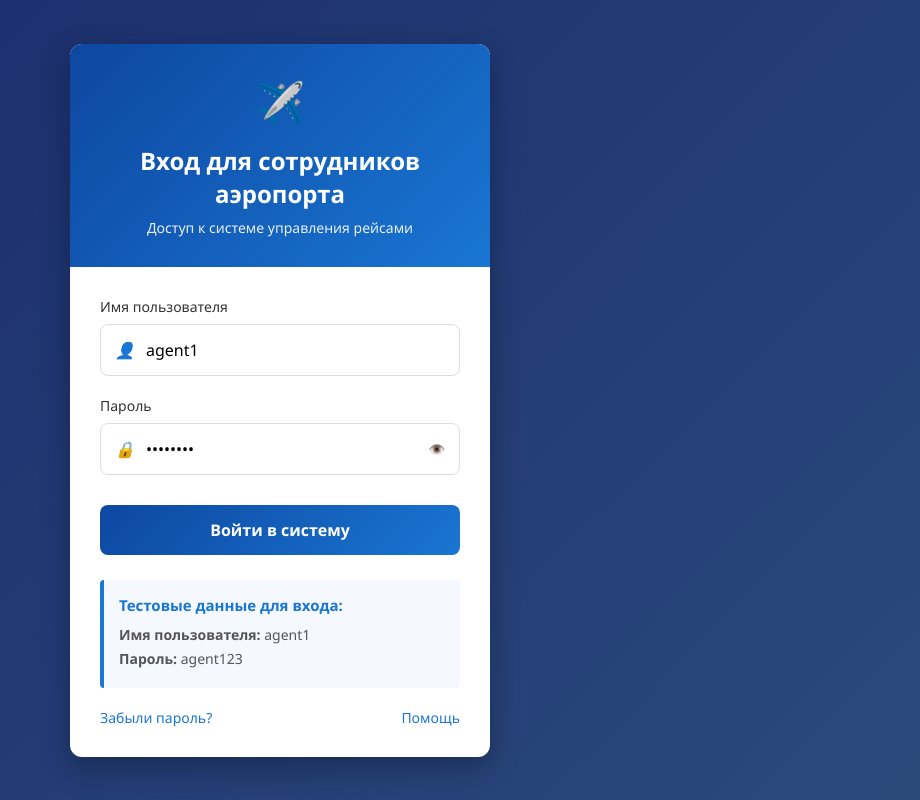
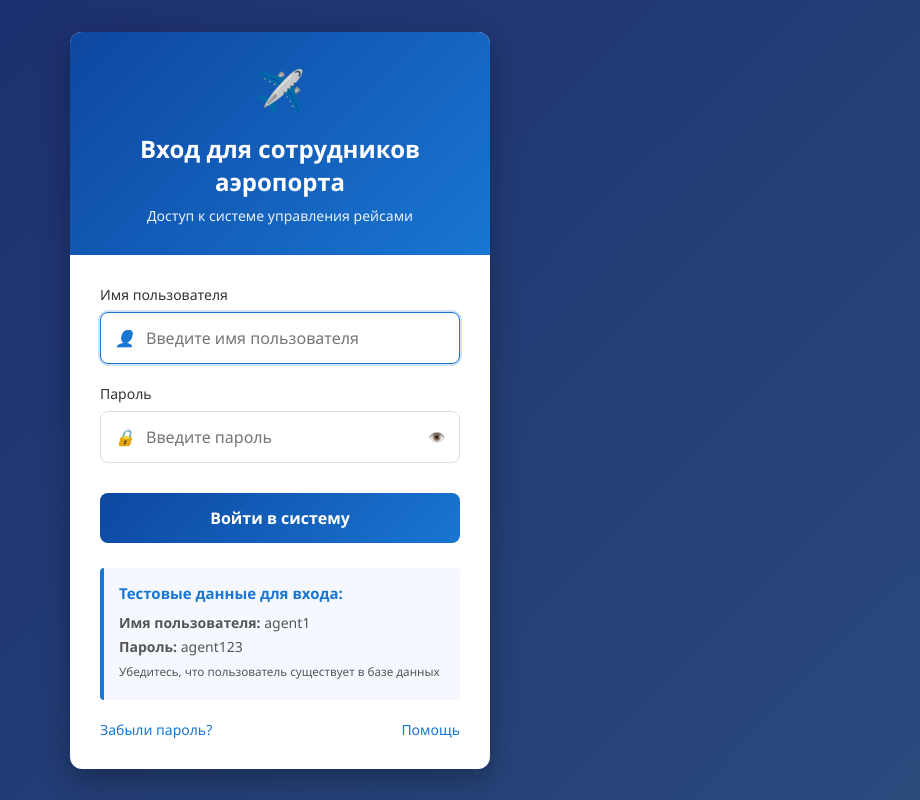
Before and after one commit to Lileck/airport-reg, a Django app: page /accounts/login/ in a window 1280 px wide. Shown: the whole page, without its empty margins (360-1280 px from the left). Run offline with Django 5.2, Linux system fonts and the light colour scheme.

Commit message:
Initial commit

```diff
--- a/airport_project/settings.py
+++ b/airport_project/settings.py
@@ -123,3 +123,5 @@ STATIC_URL = 'static/'
 DEFAULT_AUTO_FIELD = 'django.db.models.BigAutoField'
 LOGIN_REDIRECT_URL = '/'
 LOGOUT_REDIRECT_URL = '/'
+LOGIN_REDIRECT_URL = '/agent/dashboard/'
+LOGIN_URL = '/accounts/login/'
--- a/flights/templates/flights/login.html
+++ b/flights/templates/flights/login.html
@@ -5,6 +5,7 @@
     <meta name="viewport" content="width=device-width, initial-scale=1.0">
     <title>Вход для сотрудников аэропорта</title>
     <style>
+        /* Ваши стили остаются без изменений */
         * {
             margin: 0;
             padding: 0;
@@ -172,20 +173,28 @@
             color: #d32f2f;
             font-size: 14px;
             margin-top: 5px;
-            display: none;
         }
 
-        .loading {
-            display: none;
-            text-align: center;
-            margin-top: 10px;
+        .messages {
+            margin-bottom: 20px;
+        }
+
+        .alert {
+            padding: 12px;
+            border-radius: 6px;
+            margin-bottom: 10px;
+        }
+
+        .alert-error {
+            background-color: #ffebee;
+            border: 1px solid #f44336;
+            color: #c62828;
         }
 
         @media (max-width: 480px) {
             .login-container {
                 max-width: 100%;
             }
-
             .login-form {
                 padding: 20px;
             }
@@ -200,33 +209,51 @@
             <p>Доступ к системе управления рейсами</p>
         </div>
 
-        <form class="login-form" id="loginForm">
+        <form class="login-form" method="post">
+            {% csrf_token %}
+
+            <!-- Вывод ошибок Django -->
+            {% if form.errors %}
+            <div class="messages">
+                <div class="alert alert-error">
+                    Неверное имя пользователя или пароль. Пожалуйста, попробуйте снова.
+                </div>
+            </div>
+            {% endif %}
+
             <div class="form-group">
-                <label for="username">Имя пользователя</label>
+                <label for="id_username">Имя пользователя</label>
                 <div class="input-with-icon">
                     <i>👤</i>
-                    <input type="text" id="username" placeholder="Введите имя пользователя" value="agent1">
+                    <input type="text"
+                           id="id_username"
+                           name="username"
+                           placeholder="Введите имя пользователя"
+                           value="{{ form.username.value|default:'' }}"
+                           required>
                 </div>
-                <div class="error-message" id="usernameError">Пожалуйста, введите имя пользователя</div>
             </div>
 
             <div class="form-group">
-                <label for="password">Пароль</label>
+                <label for="id_password">Пароль</label>
                 <div class="input-with-icon">
                     <i>🔒</i>
-                    <input type="password" id="password" placeholder="Введите пароль" value="agent123">
+                    <input type="password"
+                           id="id_password"
+                           name="password"
+                           placeholder="Введите пароль"
+                           required>
                     <button type="button" class="password-toggle" id="togglePassword">👁️</button>
                 </div>
-                <div class="error-message" id="passwordError">Пожалуйста, введите пароль</div>
             </div>
 
-            <button type="submit" class="login-button" id="loginButton">Войти в систему</button>
-            <div class="loading" id="loading">Выполняется вход...</div>
+            <button type="submit" class="login-button">Войти в систему</button>
 
             <div class="test-data">
                 <h3>Тестовые данные для входа:</h3>
                 <p><strong>Имя пользователя:</strong> agent1</p>
                 <p><strong>Пароль:</strong> agent123</p>
+                <p><small>Убедитесь, что пользователь существует в базе данных</small></p>
             </div>
 
             <div class="footer-links">
@@ -237,60 +264,18 @@
     </div>
 
     <script>
-        document.getElementById('loginForm').addEventListener('submit', function(e) {
-            e.preventDefault();
-
-            const username = document.getElementById('username').value;
-            const password = document.getElementById('password').value;
-            const loginButton = document.getElementById('loginButton');
-            const loading = document.getElementById('loading');
-            let isValid = true;
-
-            // Сброс ошибок
-            document.getElementById('usernameError').style.display = 'none';
-            document.getElementById('passwordError').style.display = 'none';
-
-            // Проверка имени пользователя
-            if (!username) {
-                document.getElementById('usernameError').style.display = 'block';
-                isValid = false;
-            }
-
-            // Проверка пароля
-            if (!password) {
-                document.getElementById('passwordError').style.display = 'block';
-                isValid = false;
-            }
-
-            if (isValid) {
-                // Показываем индикатор загрузки
-                loginButton.style.display = 'none';
-                loading.style.display = 'block';
-
-                // Имитация запроса к серверу
-                setTimeout(function() {
-                    if (username === 'agent' && password === 'lili2007') {
-                        // Успешный вход - перенаправление на главную страницу агента
-                        window.location.href = 'agent/dashboard/';
-                    } else {
-                        // Ошибка входа
-                        alert('Ошибка входа. Проверьте имя пользователя и пароль.');
-                        loginButton.style.display = 'block';
-                        loading.style.display = 'none';
-                    }
-                }, 1500); // Задержка для имитации сетевого запроса
-            }
-        });
-
         // Переключение видимости пароля
         document.getElementById('togglePassword').addEventListener('click', function() {
-            const passwordInput = document.getElementById('password');
+            const passwordInput = document.getElementById('id_password');
             const type = passwordInput.getAttribute('type') === 'password' ? 'text' : 'password';
             passwordInput.setAttribute('type', type);
 
             // Изменение иконки
             this.textContent = type === 'password' ? '👁️' : '🔒';
         });
+
+        // Автофокус на поле username
+        document.getElementById('id_username').focus();
     </script>
 </body>
 </html>
```
Also changed, not shown: db.sqlite3.
